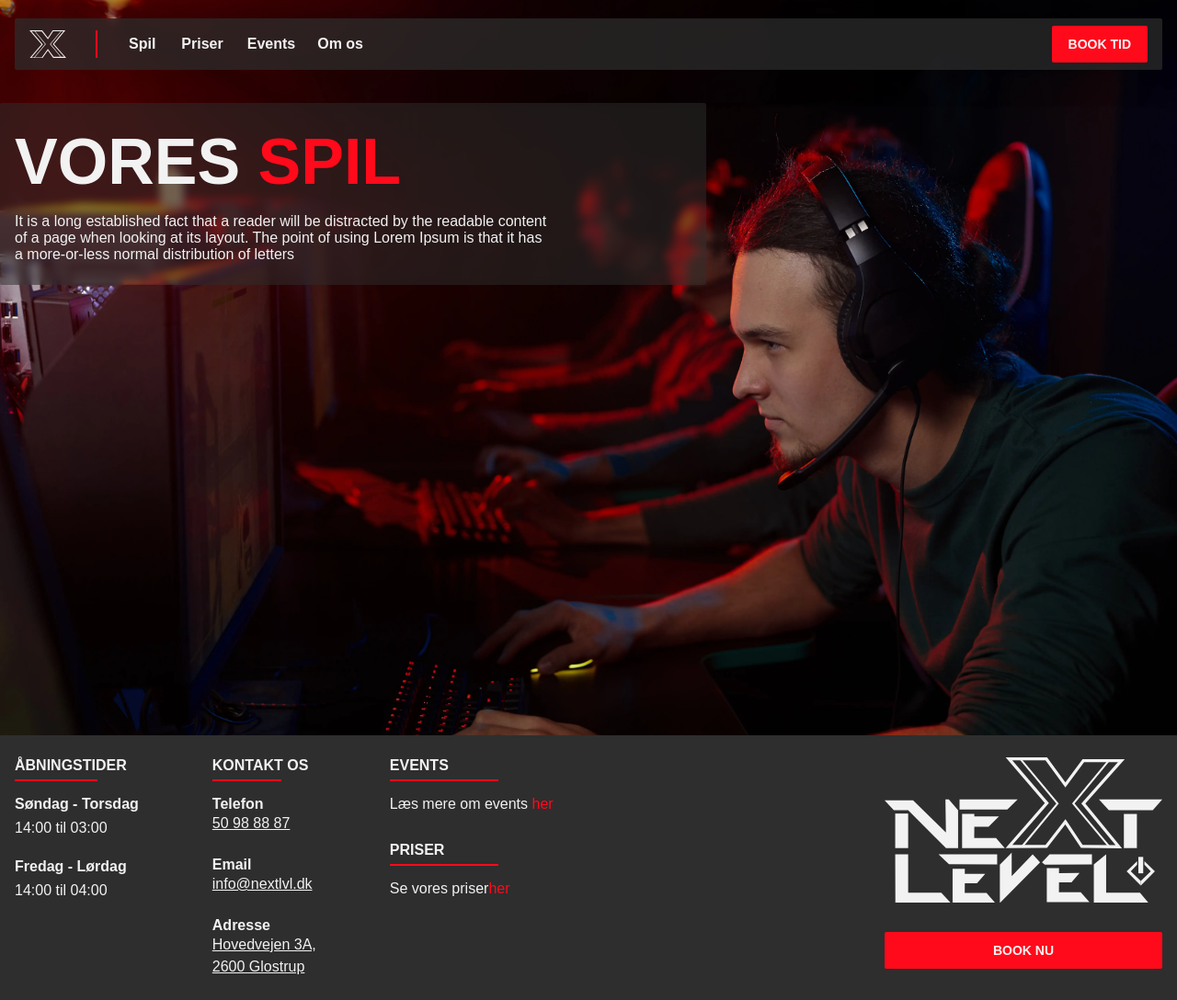
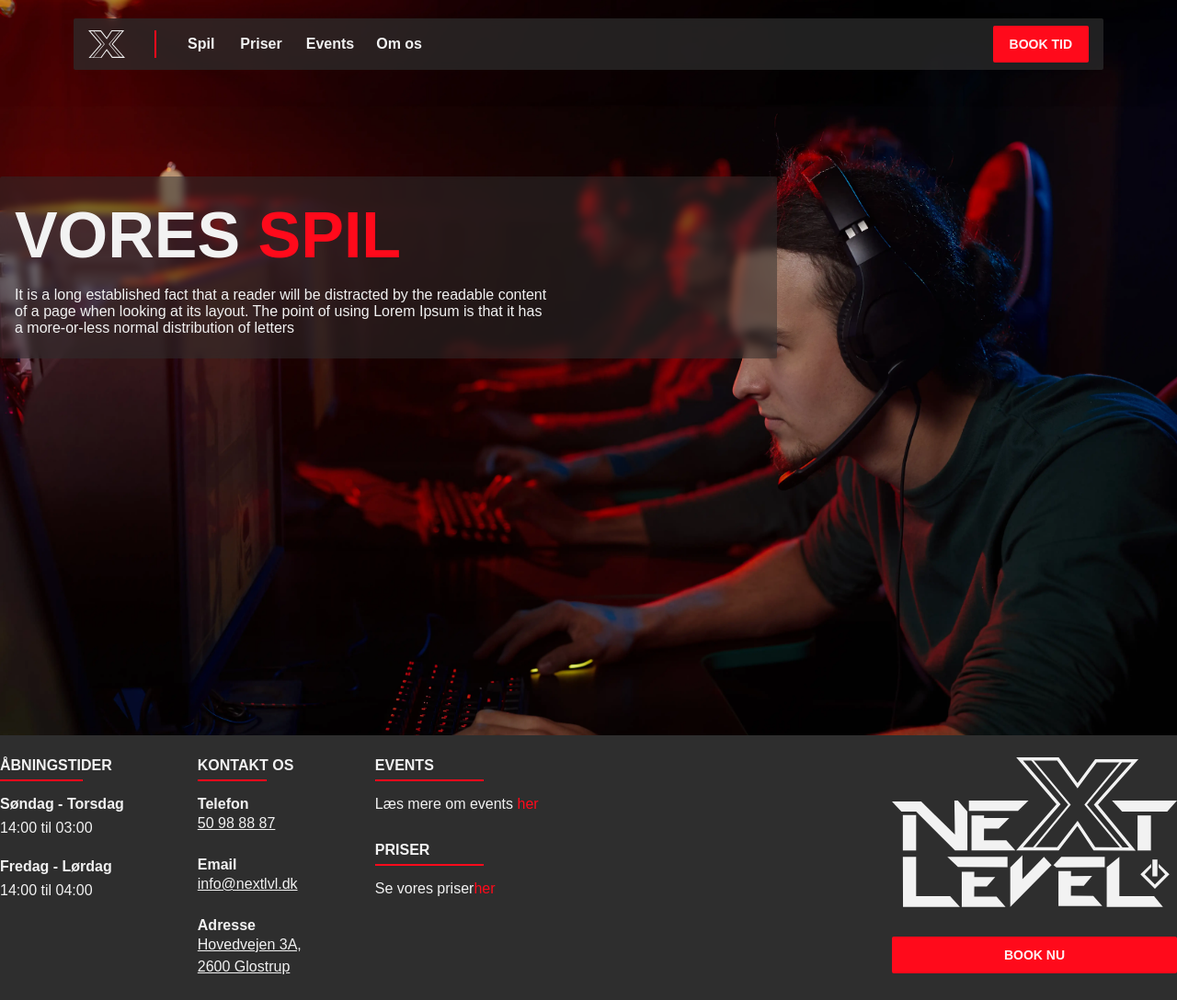
Before and after one commit to TobiasRoland123/next_level, a Next.js app: page /spil in a window 1280 px wide. Shown: the whole page at 92% size. Built offline with nearby package versions, Linux system fonts and the light colour scheme.

Commit message:
added spacer class

```diff
--- a/src/modules/Footer/Footer.tsx
+++ b/src/modules/Footer/Footer.tsx
@@ -7,8 +7,8 @@ interface FooterProps {}
 export const Footer = () => {
   return (
     <>
-      <footer className=" bg-contrastCol  w-full ">
-        <div className="mx-auto flex flex-col px-4 py-6 md:grid md:gap-10  md:grid-cols-[3fr,1fr] max-w-screen-xl">
+      <footer className=" bg-contrastCol  w-full  ">
+        <div className="xl:mx-auto  mx-6 md:mx-12 lg:mx-20 flex flex-col  py-6 md:grid md:gap-10  md:grid-cols-[3fr,1fr] max-w-screen-xl ">
           <header className="flex justify-between md:justify-start  items-center gap-8 md:order-2 md:flex-col ">
             <a
               href="/"
--- a/src/modules/Header/Header.tsx
+++ b/src/modules/Header/Header.tsx
@@ -79,7 +79,7 @@ export const Header = ({ pageList }: HeaderProps) => {
         </div>
       </div>
 
-      <nav className="fixed top-2 px-4 z-10 w-full">
+      <nav className="fixed top-2 px-6 md:px-12 lg:px-20 z-10 w-full ">
         <div
           className={`my-3 backdrop-blur-sm ${
             isOpen ? "bg-primaryCol" : "bg-contrastCol/70"
--- a/src/modules/Hero/Hero.tsx
+++ b/src/modules/Hero/Hero.tsx
@@ -46,8 +46,8 @@ export const Hero = ({ header, content, buttonLabel, redWord, isFrontPage }: her
           isFrontPage ? "bg-hero2" : "bg-hero1"
         } bg-center md:bg-left bg-cover bg-no-repeat pb-10`}
       >
-        <div className="max-w-screen-xl w-full mx-auto ">
-          <section className=" bg-contrastCol/50 backdrop-blur-sm mt-28 mx-4  xl:mx-0 px-4 py-6 rounded-sm h-fit md:max-w-[66%]  lg:max-w-3xl  ">
+        <div className="max-w-screen-xl w-full mt-20 mx-6 md:mx-12 lg:mx-20 xl:mx-auto  ">
+          <section className=" bg-contrastCol/50 backdrop-blur-sm mt-28 px-4 py-6 rounded-sm h-fit md:max-w-[66%]">
             {renderHeader()}
             <p className="mt-4">{content && content}</p>
             {buttonLabel && <Button className=" mt-7">{buttonLabel}</Button>}
--- a/src/styles/globals.css
+++ b/src/styles/globals.css
@@ -49,6 +49,11 @@ small {
   line-height: normal;
 }
 
+.spacer {
+  margin-inline: 24px;
+  margin-top: 56px;
+}
+
 @media (min-width: 600px) {
   h1 {
     font-size: 61px;
@@ -75,6 +80,16 @@ small {
   }
   h4 {
     font-size: 26px;
+  }
+  .spacer {
+    margin-inline: 48px;
+    margin-top: 80px;
+  }
+}
+
+@media (min-width: 1024px) {
+  .spacer {
+    margin-inline: 80px;
   }
 }
 
```
